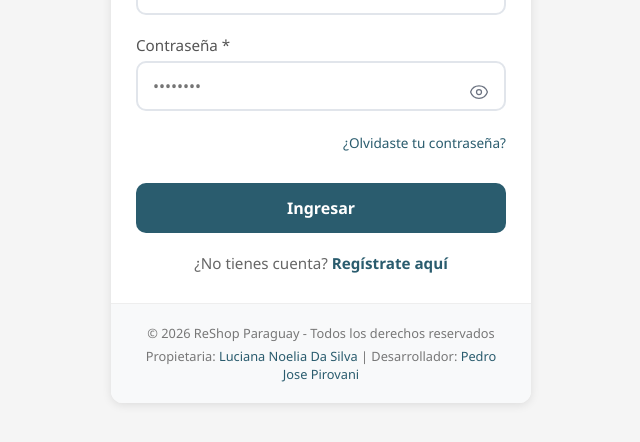
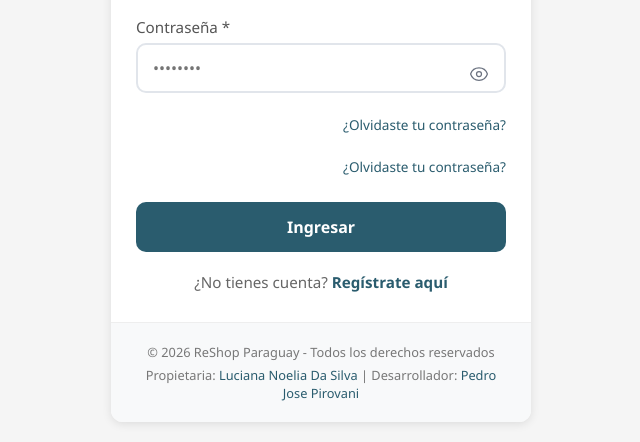
Before and after one commit to luzzdevictoria/reshop-paraguay, a website: page frontend/login.html in a window 1280 px wide. Shown: the part 359-801 px from the top of the page, without its empty margins (319-959 px from the left). Drawn offline with nearby package versions, Linux system fonts and the light colour scheme.

Commit message:
fix: agregar link olvidaste contrasena con estilo inline

```diff
--- a/frontend/login.html
+++ b/frontend/login.html
@@ -256,7 +256,12 @@
                     <a href="#" id="forgotPasswordBtn">¿Olvidaste tu contraseña?</a>
                 </div>
 
-                <button type="submit" class="btn-submit">Ingresar</button>
+                <div style="text-align: right; margin-bottom: 15px;">
+    <a href="#" id="forgotPasswordBtn" style="color: #2A5C6E; font-size: 0.85rem; text-decoration: none; font-weight: 500;">
+        ¿Olvidaste tu contraseña?
+    </a>
+</div>
+<button type="submit" class="btn-submit">Ingresar</button>
             </form>
 
             <p class="register-link">
```
